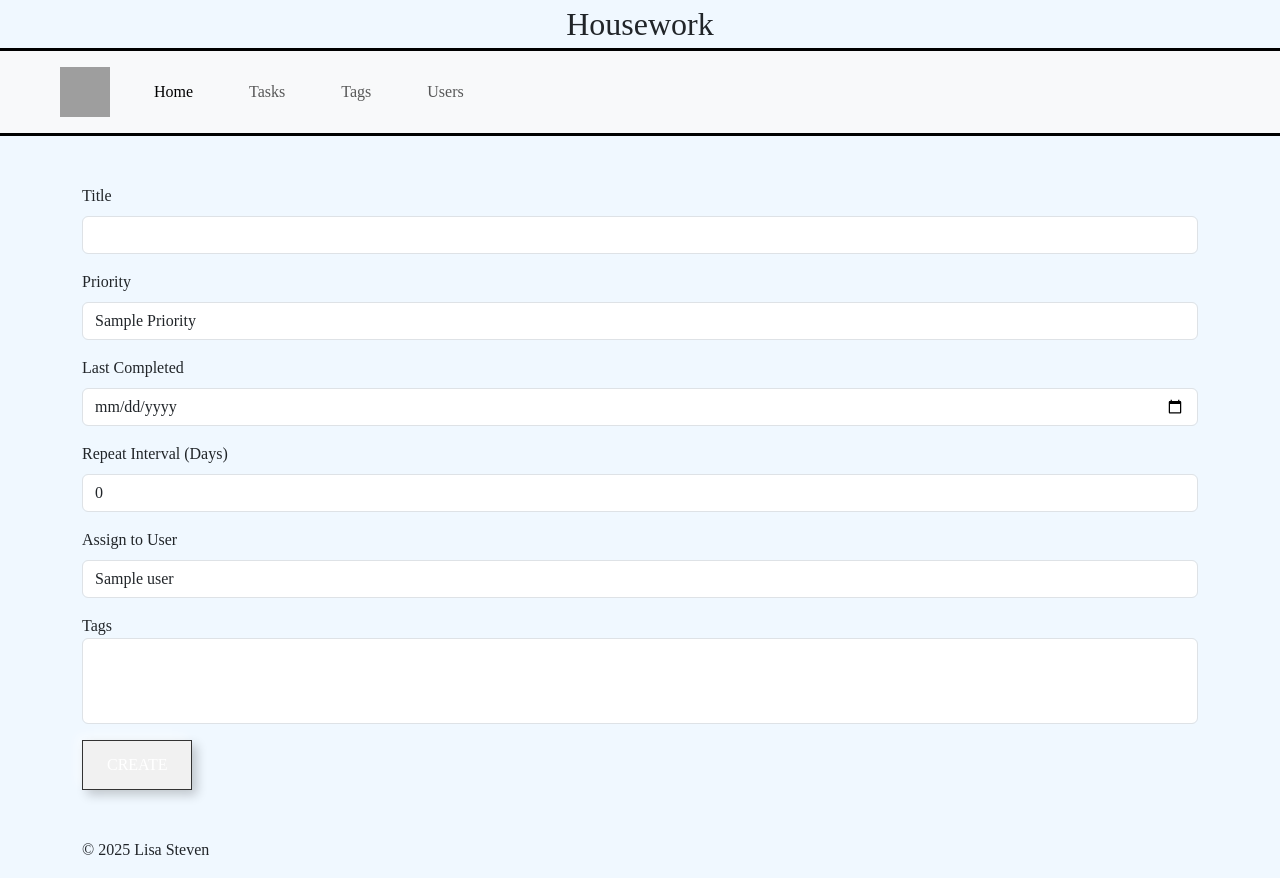
After one commit to LisaS7/HouseworkTracker, a FastAPI app: template templates/tasks/task_form.html in a window 1280 px wide. The commit adds this page. Run offline with FastAPI, Linux system fonts and the light colour scheme; the template is opened without the code that fills it: most values are stand-ins (such as "Sample title", 1, 10 or a date in 2020); lists and menus that the app fills with data are empty; some web fonts are replaced; grey boxes are pictures that could not be loaded.

Commit message:
Adding create task route (wip) and form

```diff
--- /dev/null
+++ b/templates/tasks/task_form.html
@@ -0,0 +1,93 @@
+{% extends "base.html" %} {% block title %}Create Task - Housework Tracker{%
+endblock %} {% block content %}
+<form action="/tasks/" method="post">
+  <!-- Task Title -->
+  <div class="mb-3">
+    <label for="title" class="form-label">Title</label>
+    <input
+      type="text"
+      id="title"
+      name="title"
+      class="form-control"
+      maxlength="255"
+      required
+    />
+  </div>
+
+  <!-- Priority -->
+  <div class="mb-3">
+    <label for="priority" class="form-label">Priority</label>
+    <select id="priority" name="priority" class="form-control">
+      {% for priority in priorities %}
+      <option value="{{priority}}">{{priority|title}}</option>
+      {% endfor %}
+    </select>
+  </div>
+
+  <!-- Last Completed Date -->
+  <div class="mb-3">
+    <label for="last_completed" class="form-label">Last Completed</label>
+    <input
+      type="date"
+      id="last_completed"
+      name="last_completed"
+      class="form-control"
+    />
+  </div>
+
+  <!-- Repeat Interval -->
+  <div class="mb-3">
+    <label for="repeat_interval" class="form-label"
+      >Repeat Interval (Days)</label
+    >
+    <input
+      type="number"
+      id="repeat_interval"
+      name="repeat_interval"
+      class="form-control"
+      min="0"
+      value="0"
+    />
+  </div>
+
+  <!-- User -->
+  <div class="mb-3">
+    <label for="user_id" class="form-label">Assign to User</label>
+    <select id="user" name="user" class="form-control">
+      {% for user in users %}
+      <option value="{{user.id}}">{{user.name}}</option>
+      {% endfor %}
+    </select>
+  </div>
+
+  <!-- Tags -->
+  <div class="mb-3">
+    <label for="tags">Tags</label>
+    <select id="tags" class="form-control" multiple></select>
+  </div>
+
+  <!-- Submit Button -->
+  <button type="submit" class="btn btn-primary">Create</button>
+</form>
+{% endblock %} {% block scripts %}
+<link
+  rel="stylesheet"
+  href="https://cdn.jsdelivr.net/npm/choices.js/public/assets/styles/choices.min.css"
+/>
+<script src="https://cdn.jsdelivr.net/npm/choices.js/public/assets/scripts/choices.min.js"></script>
+<script>
+  console.log("running");
+  document.addEventListener("DOMContentLoaded", function () {
+    new Choices("#tags", {
+      removeItemButton: true, // Adds an "X" button to remove tags
+      removeItems: true,
+      duplicateItemsAllowed: false,
+      placeholderValue: "Add a tag",
+      addItems: true,
+      addChoices: true,
+      addItemText: true,
+      allowHTML: false,
+    });
+  });
+</script>
+{% endblock %}
```
Also changed, not shown: routes/tasks.py (+17 -1 lines), templates/tasks/tasks.html (+9 -1 lines).
